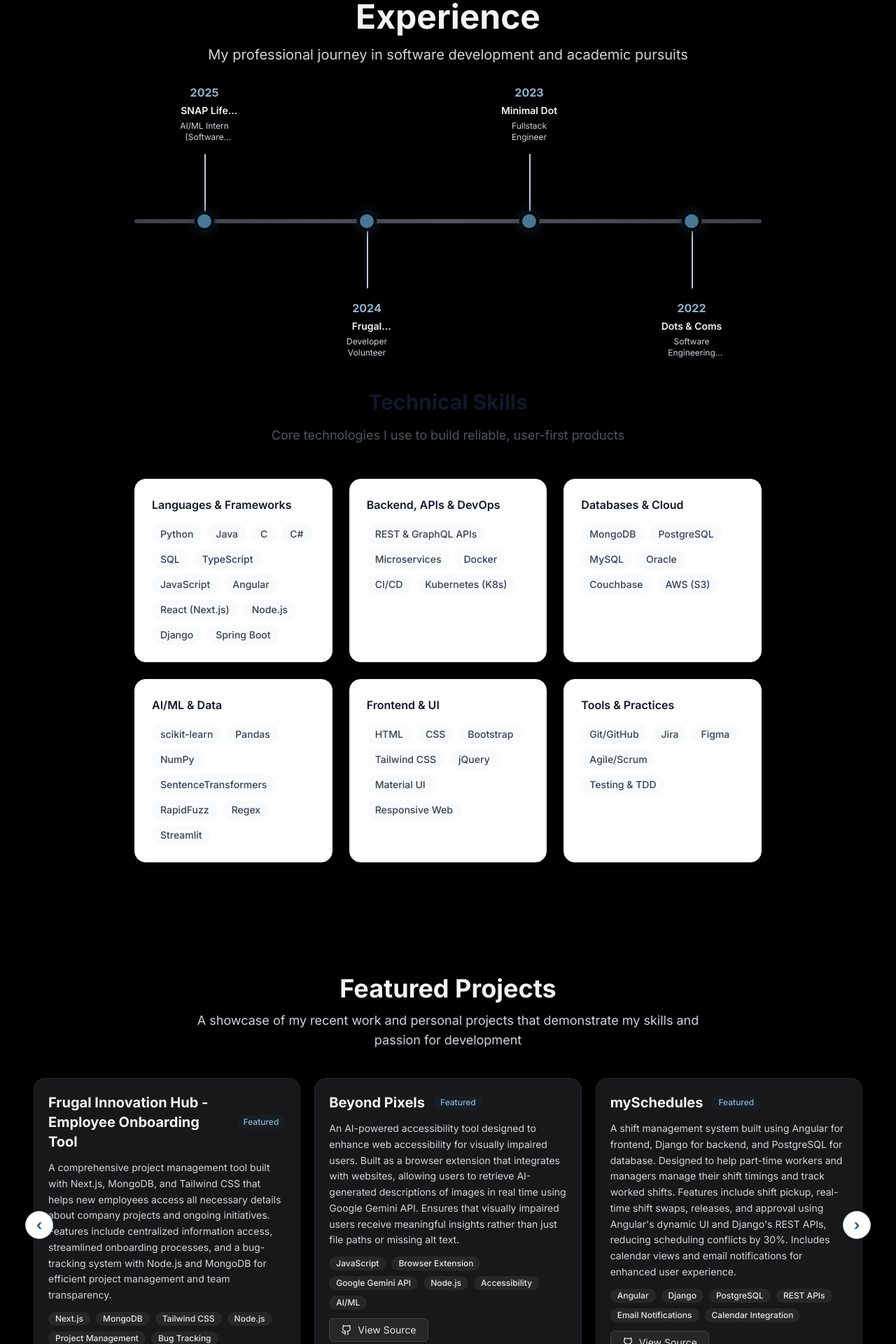
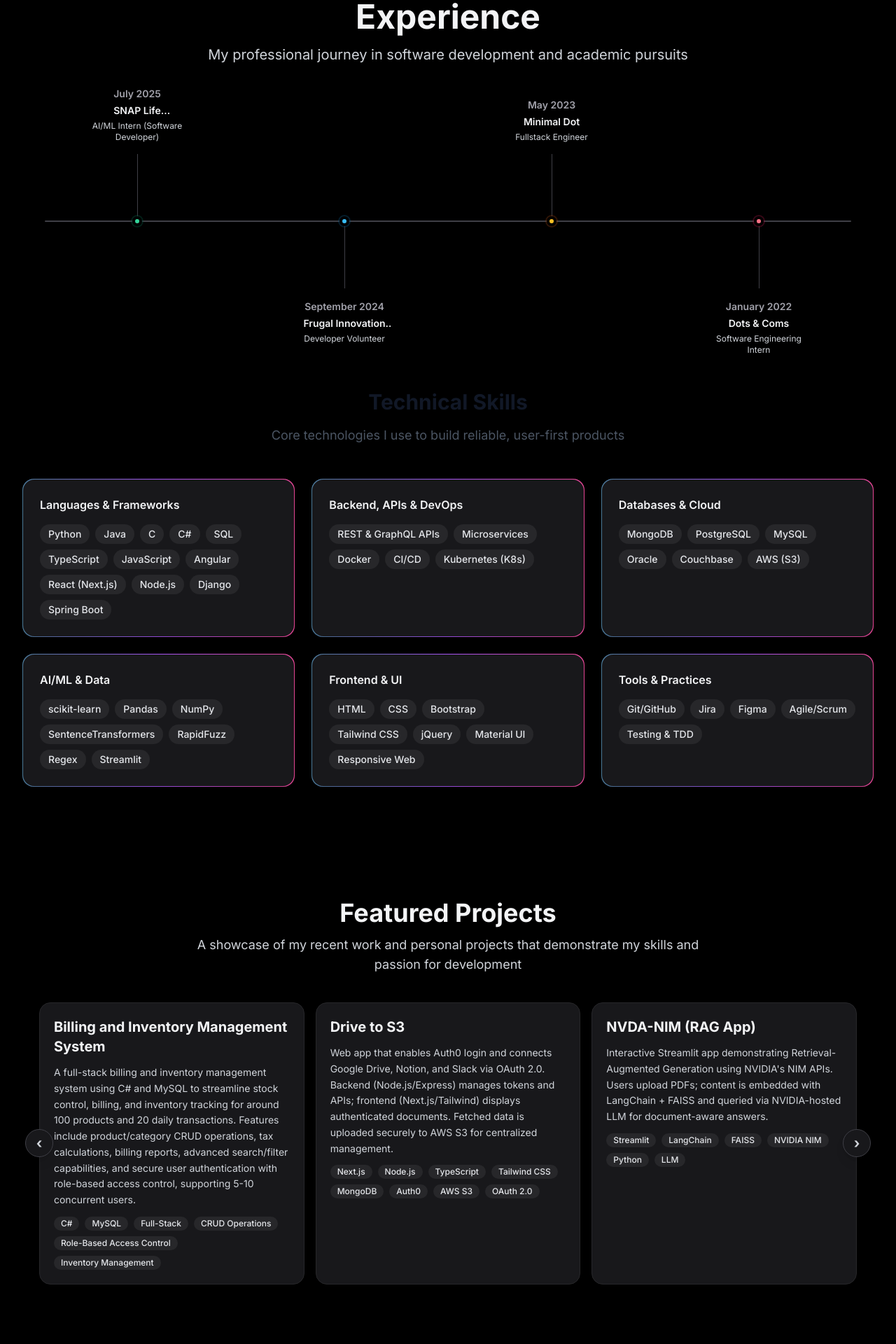
Before and after one commit to bhattrishita/portfolio, a Next.js app: page / in a window 1280 px wide. Shown: the part 880-2800 px from the top of the page at 70% size. Built offline with nearby package versions, Linux system fonts and the light colour scheme.

Commit message:
Update portfolio: fix projects carousel, add GitHub links, remove featured tags, update dark theme styling

```diff
--- a/src/app/globals.css
+++ b/src/app/globals.css
@@ -33,8 +33,8 @@ body {
 }
 
 body {
-  color: rgb(var(--foreground-rgb));
-  background: #f7fafb;
+  color: #e5e7eb; /* gray-200 */
+  background: #000000;
 }
 
 a {
@@ -54,16 +54,16 @@ a {
 }
 
 ::-webkit-scrollbar-track {
-  background: #f1f1f1;
+  background: #0a0a0a;
 }
 
 ::-webkit-scrollbar-thumb {
-  background: #888;
+  background: #333;
   border-radius: 4px;
 }
 
 ::-webkit-scrollbar-thumb:hover {
-  background: #555;
+  background: #444;
 }
 
 /* Smooth animations */
@@ -96,11 +96,11 @@ a {
 
 /* Custom button styles */
 .btn-primary {
-  @apply bg-primary-600 hover:bg-primary-700 text-white font-medium py-2 px-5 rounded-xl transition-colors duration-200 shadow-md hover:shadow-lg;
+  @apply bg-primary-600 hover:bg-primary-500 text-white font-medium py-2 px-5 rounded-xl transition-colors duration-200 shadow-md hover:shadow-lg;
 }
 
 .btn-secondary {
-  @apply bg-white border-2 border-primary-100 text-primary-700 hover:bg-primary-50 hover:border-primary-200 font-medium py-2 px-5 rounded-xl transition-all duration-200 shadow-sm;
+  @apply bg-zinc-900 border border-zinc-700 text-gray-200 hover:bg-zinc-800 font-medium py-2 px-5 rounded-xl transition-all duration-200 shadow-sm;
 }
 
 /* Section spacing */
@@ -110,5 +110,5 @@ a {
 
 /* Container max width */
 .container-custom {
-  @apply max-w-4xl mx-auto;
+  @apply max-w-7xl mx-auto;
 }
--- a/src/components/Experience.tsx
+++ b/src/components/Experience.tsx
@@ -92,6 +92,20 @@ const Experience = () => {
     return withYear.sort((a, b) => b.__year - a.__year)
   }, [experiences])
 
+  // Accent colors for timeline dots (dark-theme friendly)
+  const accentColors = [
+    { dot: 'bg-emerald-400', ring: 'ring-emerald-900/40' },
+    { dot: 'bg-sky-400', ring: 'ring-sky-900/40' },
+    { dot: 'bg-amber-400', ring: 'ring-amber-900/40' },
+    { dot: 'bg-rose-400', ring: 'ring-rose-900/40' },
+    { dot: 'bg-violet-400', ring: 'ring-violet-900/40' },
+  ]
+
+  const extractMonthYear = (period: string): string => {
+    const match = period.match(/^[A-Za-z]+\s\d{4}/)
+    return match ? match[0] : (period.match(/\d{4}/)?.[0] ?? '')
+  }
+
   return (
     <section id="experience" className="section-padding bg-black">
       <div className="container-custom">
@@ -113,17 +127,19 @@ const Experience = () => {
         {/* Horizontal Timeline */}
         <div className="relative mx-auto max-w-6xl py-16">
           {/* Timeline rail centered */}
-          <div className="pointer-events-none absolute inset-x-0 top-1/2 -translate-y-1/2 h-1.5 bg-gradient-to-r from-zinc-700 via-zinc-600 to-zinc-700 rounded-full" />
+          <div className="pointer-events-none absolute inset-x-0 top-1/2 -translate-y-1/2 h-[2px] bg-zinc-700 rounded-full" />
 
           <div className="relative grid grid-cols-2 md:grid-cols-4 gap-8">
             {sortedExperiences.map((exp, index) => {
               const isTop = index % 2 === 0
               const year = exp.period.match(/\d{4}/)?.[0] || ''
+              const monthYear = extractMonthYear(exp.period)
+              const accents = accentColors[index % accentColors.length]
 
               return (
                 <div key={index} className="relative h-48">
                   {/* Connector line from rail to label */}
-                  <div className={`absolute left-1/2 w-0.5 bg-secondary-300 ${isTop ? 'top-0 bottom-1/2' : 'top-1/2 bottom-0'}`} />
+                  <div className={`absolute left-1/2 w-px bg-zinc-700 ${isTop ? 'top-0 bottom-1/2' : 'top-1/2 bottom-0'}`} />
 
                   {/* Timeline dot */}
                   <div
@@ -131,14 +147,14 @@ const Experience = () => {
                     onMouseLeave={() => setHoveredIndex(null)}
                     className="absolute left-1/2 top-1/2 -translate-x-1/2 -translate-y-1/2 z-10 cursor-pointer"
                   >
-                    <div className="w-7 h-7 rounded-full border-4 border-black bg-primary-500 shadow-lg ring-2 ring-primary-900/40 transition-transform duration-200 hover:scale-110">
-                      <span className="pointer-events-none absolute inset-0 rounded-full animate-ping bg-primary-800 opacity-30" />
+                    <div className={`w-3.5 h-3.5 rounded-full border-4 border-black ${accents.dot} shadow-lg ring-2 ${accents.ring} transition-transform duration-200 hover:scale-110`}>
+                      {/* subtle glow handled by ring */}
                     </div>
                   </div>
 
                   {/* Label above/below */}
                   <div className={`absolute left-1/2 -translate-x-1/2 ${isTop ? 'top-0 -translate-y-full pb-4' : 'bottom-0 translate-y-full pt-4'} text-center max-w-[200px]`}>
-                    <div className="text-base font-bold text-primary-300 mb-1">{year}</div>
+                    <div className="text-sm font-semibold text-zinc-400 mb-1">{monthYear}</div>
                     <div className="text-sm font-semibold text-gray-100 mb-1 line-clamp-1">{exp.company}</div>
                     <div className="text-xs text-gray-300 line-clamp-2">{exp.title}</div>
                   </div>
@@ -235,15 +251,17 @@ const Experience = () => {
                 whileInView={{ opacity: 1, y: 0 }}
                 transition={{ duration: 0.6, delay: index * 0.1 }}
                 viewport={{ once: true }}
-                className="bg-white rounded-2xl p-6 shadow-lg border border-gray-100 hover:shadow-xl transition-shadow duration-300"
+                className="rounded-2xl p-[1px] bg-gradient-to-r from-primary-500 via-purple-500 to-pink-500 overflow-hidden"
               >
-                <h4 className="font-semibold text-gray-900 mb-4">{group.title}</h4>
+                <div className="bg-zinc-900 rounded-2xl p-6 shadow-lg hover:shadow-xl transition-shadow duration-300 h-full">
+                  <h4 className="font-semibold text-gray-100 mb-4">{group.title}</h4>
                   <div className="flex flex-wrap gap-2">
                     {group.items.map((item, i) => (
-                    <span key={i} className="px-3 py-1 bg-gray-50 text-gray-700 rounded-full text-sm font-medium hover:bg-primary-50 hover:text-primary-700 transition-colors duration-200">
+                      <span key={i} className="px-3 py-1 bg-zinc-800 text-gray-200 rounded-full text-sm font-medium hover:bg-primary-900/40 hover:text-primary-300 transition-colors duration-200">
                         {item}
                       </span>
                     ))}
+                    </div>
                 </div>
               </motion.div>
             ))}
--- a/src/components/Projects.tsx
+++ b/src/components/Projects.tsx
@@ -7,13 +7,58 @@ import { useEffect, useMemo, useState } from 'react'
 const Projects = () => {
   const projects = [
     {
-      title: 'Frugal Innovation Hub - Employee Onboarding Tool',
-      description: 'A comprehensive project management tool built with Next.js, MongoDB, and Tailwind CSS that helps new employees access all necessary details about company projects and ongoing initiatives. Features include centralized information access, streamlined onboarding processes, and a bug-tracking system with Node.js and MongoDB for efficient project management and team transparency.',
-      image: '/fih-project.png',
-      technologies: ['Next.js', 'MongoDB', 'Tailwind CSS', 'Node.js', 'Project Management', 'Bug Tracking'],
+      title: 'Billing and Inventory Management System',
+      description: 'A full-stack billing and inventory management system using C# and MySQL to streamline stock control, billing, and inventory tracking for around 100 products and 20 daily transactions. Features include product/category CRUD operations, tax calculations, billing reports, advanced search/filter capabilities, and secure user authentication with role-based access control, supporting 5-10 concurrent users.',
+      image: '/billing_Inventory.png',
+      technologies: ['C#', 'MySQL', 'Full-Stack', 'CRUD Operations', 'Role-Based Access Control', 'Inventory Management'],
+      github: 'https://github.com/bhattrishita/billing-and-inventory-management-system',
+      live: '',
+      featured: true
+    },
+    {
+      title: 'Drive to S3',
+      description: 'Web app that enables Auth0 login and connects Google Drive, Notion, and Slack via OAuth 2.0. Backend (Node.js/Express) manages tokens and APIs; frontend (Next.js/Tailwind) displays authenticated documents. Fetched data is uploaded securely to AWS S3 for centralized management.',
+      image: '/gdrive-aws.png',
+      technologies: ['Next.js', 'Node.js', 'TypeScript', 'Tailwind CSS', 'MongoDB', 'Auth0', 'AWS S3', 'OAuth 2.0'],
+      github: 'https://github.com/bhattrishita/panora-googledrive-integration',
+      live: '',
+      featured: true
+    },
+    {
+      title: 'NVDA-NIM (RAG App)',
+      description: 'Interactive Streamlit app demonstrating Retrieval-Augmented Generation using NVIDIA\'s NIM APIs. Users upload PDFs; content is embedded with LangChain + FAISS and queried via NVIDIA-hosted LLM for document-aware answers.',
+      image: '/rag-nvda.png',
+      technologies: ['Streamlit', 'LangChain', 'FAISS', 'NVIDIA NIM', 'Python', 'LLM'],
       github: '',
       live: '',
       featured: true
+    },
+    {
+      title: 'Expense Tracker',
+      description: 'Splitwise-style expense tracker with a Java backend implementing 18 design patterns for scalability. Supports auth, session management, group expenses, multiple split methods (equal/percentage/exact), real-time balances, and undo.',
+      image: '/expense-tracker.png',
+      technologies: ['Java', 'Design Patterns', 'Backend', 'OOP'],
+      github: 'https://github.com/bhattrishita/designPatterns',
+      live: '',
+      featured: false
+    },
+    {
+      title: 'InsightGridAI',
+      description: 'AI-powered business copilot that turns raw financial/operational data into simulations and predictive insights. Built on AWS serverless (Athena, S3, Bedrock) with custom Python ML for natural-language queries, forecasting, and what-if scenarios.',
+      image: '/insightgridai.png',
+      technologies: ['AWS Athena', 'AWS S3', 'AWS Bedrock', 'Python', 'Serverless', 'Machine Learning'],
+      github: 'https://github.com/khushiatcode/InsightGridAI',
+      live: '',
+      featured: false
+    },
+    {
+      title: 'mySchedules',
+      description: 'Comprehensive shift management system using Angular, Django, and PostgreSQL to help part-time workers and managers efficiently manage and track shifts. Supports pickups, swaps, releases, and approvals, reducing conflicts. Email notifications integrated via Django backend to inform users of updates in real time.',
+      image: '/mySchedules.png',
+      technologies: ['Angular', 'Django', 'PostgreSQL', 'REST API', 'Email Service'],
+      github: 'https://github.com/sahajpatel008/mySchedules',
+      live: '',
+      featured: false
     },
     {
       title: 'Beyond Pixels',
@@ -22,31 +67,13 @@ const Projects = () => {
       technologies: ['JavaScript', 'Browser Extension', 'Google Gemini API', 'Node.js', 'Accessibility', 'AI/ML'],
       github: 'https://github.com/rebeccad71011/BeyondPixels',
       live: '',
-      featured: true
-    },
-    {
-      title: 'mySchedules',
-      description: 'A shift management system built using Angular for frontend, Django for backend, and PostgreSQL for database. Designed to help part-time workers and managers manage their shift timings and track worked shifts. Features include shift pickup, real-time shift swaps, releases, and approval using Angular\'s dynamic UI and Django\'s REST APIs, reducing scheduling conflicts by 30%. Includes calendar views and email notifications for enhanced user experience.',
-      image: '/mySchedules.png',
-      technologies: ['Angular', 'Django', 'PostgreSQL', 'REST APIs', 'Email Notifications', 'Calendar Integration'],
-      github: 'https://github.com/sahajpatel008/mySchedules',
-      live: '',
-      featured: true
-    },
-    {
-      title: 'Billing and Inventory Management System',
-      description: 'A full-stack billing and inventory management system using C# and MySQL to streamline stock control, billing, and inventory tracking for around 100 products and 20 daily transactions. Features include product/category CRUD operations, tax calculations, billing reports, advanced search/filter capabilities, and secure user authentication with role-based access control, supporting 5-10 concurrent users.',
-      image: '/billing_Inventory.png',
-      technologies: ['C#', 'MySQL', 'Full-Stack', 'CRUD Operations', 'Role-Based Access Control', 'Inventory Management'],
-      github: 'https://github.com/bhattrishita/billing-and-inventory-management-system',
-      live: '',
       featured: false
     },
     {
-      title: 'Titanic - Supervised ML Pipeline',
-      description: 'A supervised machine learning pipeline built to predict Titanic passenger survival using features like age, gender, class, and embarkation port. Implemented data cleaning, feature engineering, and trained three models: Logistic Regression, SVM,<|uniquepaddingtoken428|> Random Forest. Used GridSearchCV for hyperparameter tuning and achieved 94% ROC-AUC with Random Forest, applying stratified cross-validation to mitigate overfitting.',
+      title: 'Titanic – Supervised ML',
+      description: 'Built an ML pipeline to predict Titanic passenger survival using Logistic Regression, SVM, and Random Forest. Included preprocessing, encoding, and hyperparameter tuning with GridSearchCV; achieved strong ROC-AUC with stratified cross-validation and validated using precision-recall and confusion matrices.',
       image: '/titanic-ml.png',
-      technologies: ['Python', 'scikit-learn', 'Machine Learning', 'Data Preprocessing', 'Feature Engineering', 'Model Evaluation'],
+      technologies: ['Python', 'scikit-learn', 'Pandas', 'NumPy', 'Machine Learning'],
       github: '',
       live: '',
       featured: false
@@ -61,28 +88,10 @@ const Projects = () => {
       featured: false
     },
     {
-      title: 'Google Drive to AWS Migration Tool',
-      description: 'A utility tool that automates the migration of files from Google Drive to AWS S3, ensuring efficient, secure, and reliable cloud storage transfer.',
-      image: '/gdrive-aws.png',
-      technologies: ['Python', 'AWS S3', 'Google Drive API', 'Automation'],
-      github: '',
-      live: '',
-      featured: false
-    },
-    {
-      title: 'E-commerce Platform (Dots & Coms)',
-      description: 'High-performance e-commerce platform with authentication, session management, and responsive design, reducing login drop-offs by 25%.',
-      image: '/ecommerce-dots.png',
-      technologies: ['Node.js', 'MongoDB', 'Auth0', 'Bootstrap', 'jQuery'],
-      github: '',
-      live: '',
-      featured: false
-    },
-    {
-      title: 'Project Management Dashboard',
-      description: 'Real-time task tracking system with custom data visualization charts including sunburst and Kanban views, improving task visibility for 50+ users.',
-      image: '/pm-dashboard.png',
-      technologies: ['Angular', 'TypeScript', 'Data Visualization', 'REST APIs'],
+      title: 'Frugal Innovation Hub',
+      description: 'Developed a tool to assist new employees in accessing detailed information about projects they will be involved in and other ongoing projects. Built with Next.js, MongoDB, and Tailwind CSS to centralize onboarding information. Added a Node.js + MongoDB bug-tracking feature to record, describe, and monitor bugs, improving transparency and collaboration.',
+      image: '/fih-project.png',
+      technologies: ['Next.js', 'MongoDB', 'Tailwind CSS', 'Node.js'],
       github: '',
       live: '',
       featured: false
@@ -135,11 +144,6 @@ const Projects = () => {
           viewport={{ once: true }}
           className="relative"
         >
-          {/* Controlled carousel with 3 cards per page */}
-          {(() => {
-            const pages = Math.ceil(projects.length / 3)
-            return null
-          })()}
           <Carousel projects={projects} />
         </motion.div>
                     </div>
@@ -161,94 +165,81 @@ type Project = {
 }
 
 function Carousel({ projects }: { projects: Project[] }) {
-  const pages = useMemo(() => {
-    const chunks: Project[][] = []
-    for (let i = 0; i < projects.length; i += 3) {
-      chunks.push(projects.slice(i, i + 3))
-    }
-    // For infinite scroll: add duplicate of last page at start, and first page at end
-    if (chunks.length > 1) {
-      return [chunks[chunks.length - 1], ...chunks, chunks[0]]
-    }
-    return chunks
+  // For infinite scroll: prepend last 3 projects, append first 3 projects
+  const infiniteProjects = useMemo(() => {
+    if (projects.length <= 3) return projects
+    const lastThree = projects.slice(-3)
+    const firstThree = projects.slice(0, 3)
+    return [...lastThree, ...projects, ...firstThree]
   }, [projects])
 
-  const [page, setPage] = useState(1) // Start at index 1 (real first page)
+  const [currentIndex, setCurrentIndex] = useState(3) // Start at real first project (index 3, after the prepended last 3)
   const [isTransitioning, setIsTransitioning] = useState(true)
 
-  // Get real page count (without duplicates)
-  const realPagesCount = useMemo(() => {
-    const chunks: Project[][] = []
-    for (let i = 0; i < projects.length; i += 3) {
-      chunks.push(projects.slice(i, i + 3))
-    }
-    return chunks.length
-  }, [projects])
+  // Calculate how much to translate (each card is 33.333% width to show 3 at a time)
+  const translateX = (currentIndex * 100) / 3
 
-  useEffect(() => {
-    const id = setInterval(() => {
-      setPage((p) => {
-        const next = p + 1
-        if (next >= pages.length - 1) {
-          // If we're about to reach the duplicate first page, instantly jump to real first
+  const handleNext = () => {
+    if (projects.length <= 3) return
+
+    const nextIndex = currentIndex + 1
+
+    // If we're about to reach the appended first 3 projects, loop back
+    if (nextIndex >= infiniteProjects.length - 3) {
+      setCurrentIndex(nextIndex)
+      // After transition, instantly jump to real first (index 3)
       setTimeout(() => {
         setIsTransitioning(false)
-            setPage(1)
+        setCurrentIndex(3)
         setTimeout(() => setIsTransitioning(true), 50)
-          }, 1200)
-          return next
+      }, 600)
+    } else {
+      setCurrentIndex(nextIndex)
     }
-        return next
-      })
-    }, 10000)
-    return () => clearInterval(id)
-  }, [pages.length, realPagesCount])
-
-  const prev = () => {
-    const newPage = page - 1
-    if (newPage <= 0) {
-      // If going backwards from real first, jump to real last
-      setIsTransitioning(false)
-      setPage(realPagesCount)
-      setTimeout(() => setIsTransitioning(true), 50)
-      return
-    }
-    setPage(newPage)
   }
 
-  const next = () => {
-    const newPage = page + 1
-    if (newPage >= pages.length - 1) {
-      // If we're about to reach the duplicate first page, instantly jump to real first
+  const handlePrev = () => {
+    if (projects.length <= 3) return
+
+    const prevIndex = currentIndex - 1
+
+    // If we're at the real first, jump to before the prepended last 3 (no transition)
+    if (prevIndex < 3) {
       setIsTransitioning(false)
-      setPage(newPage)
+      setCurrentIndex(infiniteProjects.length - 6) // Position before prepended last 3
       setTimeout(() => {
-        setPage(1)
-        setTimeout(() => setIsTransitioning(true), 50)
-      }, 1200)
-      return
+        setIsTransitioning(true)
+        setCurrentIndex(infiniteProjects.length - 6)
+      }, 50)
+    } else {
+      setCurrentIndex(prevIndex)
     }
-    setPage(newPage)
   }
+
+  // Auto-advance every 10 seconds
+  useEffect(() => {
+    if (projects.length <= 3) return
+
+    const interval = setInterval(() => {
+      handleNext()
+    }, 10000)
+
+    return () => clearInterval(interval)
+    // eslint-disable-next-line react-hooks/exhaustive-deps
+  }, [currentIndex])
 
   return (
     <div className="relative">
       <div className="overflow-hidden">
         <div
-          className={`flex ${isTransitioning ? 'transition-transform duration-[1200ms] ease-in-out' : ''}`}
-          style={{ transform: `translateX(-${page * 100}%)` }}
+          className={`flex flex-nowrap ${isTransitioning ? 'transition-transform duration-[600ms] ease-in-out' : ''}`}
+          style={{ transform: `translateX(-${translateX}%)` }}
         >
-          {pages.map((chunk, chunkIndex) => (
-            <div key={chunkIndex} className="min-w-full grid md:grid-cols-3 gap-5">
-              {chunk.map((project, index) => (
-                <div key={`${chunkIndex}-${index}`} className="bg-zinc-900 rounded-2xl shadow-lg overflow-hidden border border-zinc-800">
+          {infiniteProjects.map((project, index) => (
+            <div key={index} className="w-full md:w-1/3 flex-shrink-0 px-2">
+              <div className="relative bg-zinc-900 rounded-2xl shadow-lg overflow-hidden border border-zinc-800 group h-full">
                 <div className="p-5 space-y-3">
-                    <div className="flex items-center gap-3">
                   <h3 className="text-xl font-bold text-gray-100">{project.title}</h3>
-                      {project.featured && (
-                        <span className="px-2.5 py-0.5 bg-primary-900/30 text-primary-300 rounded-full text-xs font-medium">Featured</span>
-                      )}
-                    </div>
                   <p className="text-sm text-gray-300 leading-relaxed">{project.description}</p>
                   <div className="flex flex-wrap gap-2">
                     {project.technologies.map((tech, techIndex) => (
@@ -257,20 +248,43 @@ function Carousel({ projects }: { projects: Project[] }) {
                       </span>
                     ))}
                   </div>
+                </div>
+                {/* GitHub Link Overlay on Hover */}
                 {project.github && (
-                      <a href={project.github} target="_blank" rel="noopener noreferrer" className="inline-flex items-center gap-2 text-sm py-1.5 px-4 rounded-md bg-zinc-800 border border-zinc-700 text-gray-200 hover:bg-zinc-700 transition-colors">
-                        <Github size={16} /> View Source
+                  <div className="absolute inset-0 bg-black/20 backdrop-blur-sm opacity-0 group-hover:opacity-100 transition-opacity duration-300 flex items-center justify-center rounded-2xl">
+                    <a
+                      href={project.github}
+                      target="_blank"
+                      rel="noopener noreferrer"
+                      className="inline-flex items-center justify-center w-12 h-12 rounded-full bg-white/90 hover:bg-white text-gray-900 transition-all duration-200 shadow-lg hover:scale-110"
+                    >
+                      <Github size={24} />
                     </a>
+                  </div>
                 )}
               </div>
             </div>
           ))}
         </div>
-          ))}
       </div>
-      </div>
-      <button onClick={prev} className="absolute -left-3 top-1/2 -translate-y-1/2 bg-white border border-primary-200 rounded-full w-10 h-10 shadow hover:bg-primary-50 text-primary-600 hover:text-primary-700 flex items-center justify-center text-xl font-bold transition-colors duration-200">‹</button>
-      <button onClick={next} className="absolute -right-3 top-1/2 -translate-y-1/2 bg-white border border-primary-200 rounded-full w-10 h-10 shadow hover:bg-primary-50 text-primary-600 hover:text-primary-700 flex items-center justify-center text-xl font-bold transition-colors duration-200">›</button>
+      {projects.length > 3 && (
+        <>
+          <button
+            onClick={handlePrev}
+            className="absolute -left-3 top-1/2 -translate-y-1/2 bg-zinc-900 border border-zinc-700 rounded-full w-10 h-10 shadow-lg hover:bg-zinc-800 hover:border-zinc-600 text-gray-300 hover:text-primary-400 flex items-center justify-center text-xl font-bold transition-colors duration-200 z-10"
+            aria-label="Previous"
+          >
+            ‹
+          </button>
+          <button
+            onClick={handleNext}
+            className="absolute -right-3 top-1/2 -translate-y-1/2 bg-zinc-900 border border-zinc-700 rounded-full w-10 h-10 shadow-lg hover:bg-zinc-800 hover:border-zinc-600 text-gray-300 hover:text-primary-400 flex items-center justify-center text-xl font-bold transition-colors duration-200 z-10"
+            aria-label="Next"
+          >
+            ›
+          </button>
+        </>
+      )}
     </div>
   )
 }
```
Also changed, not shown: src/components/Contact.tsx (+9 -9 lines), src/components/Navbar.tsx (+6 -6 lines). Lines whose indentation alone changed are shown as unchanged.
